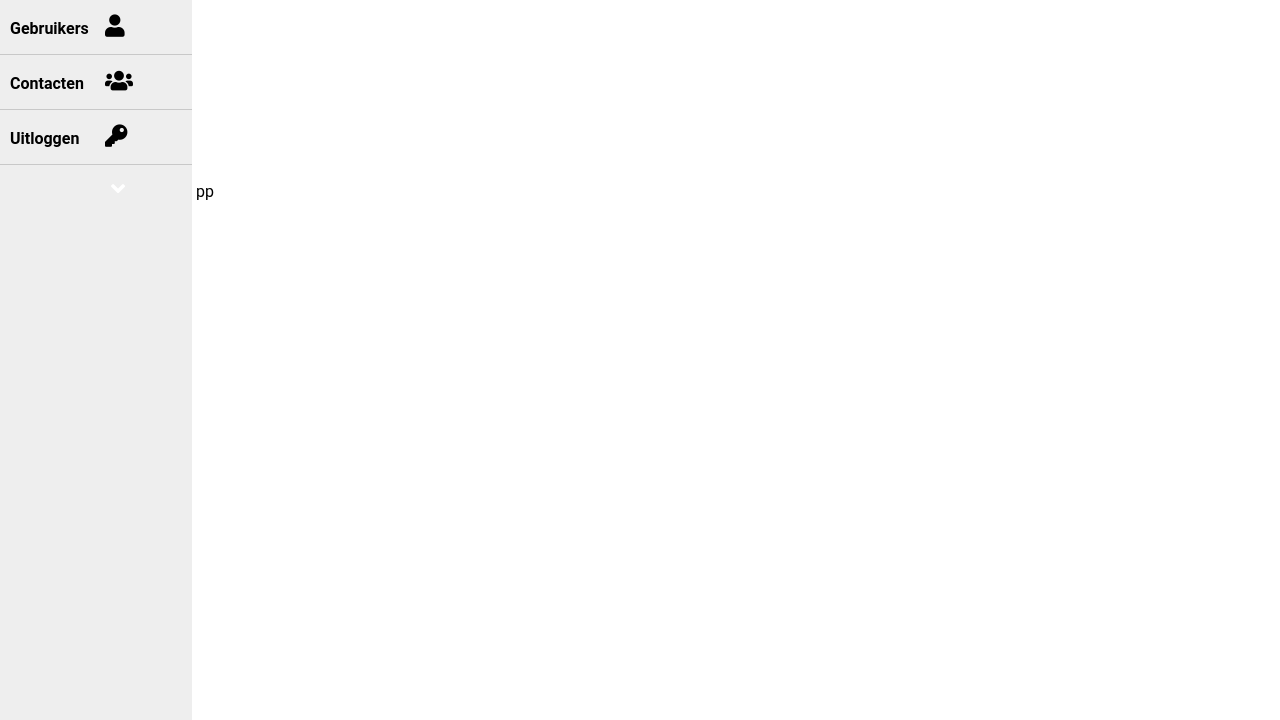
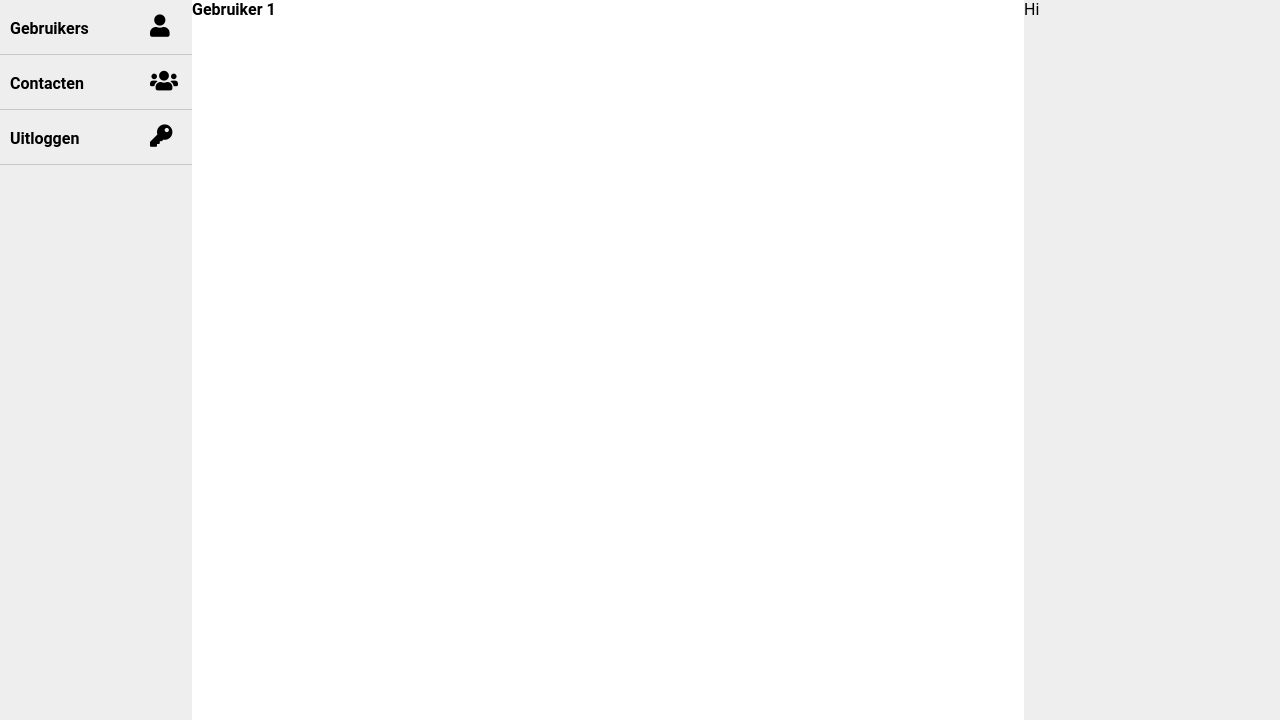
Before and after one commit to MrMoosti/adresboek-php, a PHP site: page / in a window 1280 px wide. Shown: the part 80-800 px from the top of the page. Run offline with PHP 8.4, Linux system fonts and the light colour scheme; some libraries are stand-ins or nearby versions.

Commit message:
responsive + JS for panels working

```diff
--- a/siteroot/public/index.html
+++ b/siteroot/public/index.html
@@ -1,33 +1,42 @@
 <!DOCTYPE html>
 <html lang="en" dir="ltr">
+
 <head>
   <meta charset="utf-8">
   <title>Header en nog wat</title>
   <link rel="stylesheet" href="stylesheet.css">
   <link rel="stylesheet" href="https://use.fontawesome.com/releases/v5.0.10/css/all.css" integrity="sha384-+d0P83n9kaQMCwj8F4RJB66tzIwOKmrdb46+porD/OvrJ+37WqIM7UoBtwHO6Nlg" crossorigin="anonymous">
 </head>
+
 <body>
   <header>
     <h2>OnlineAdresboek</h2>
   </header>
 
+  <!-- ON EVERY PAGE -->
   <div id="side-panel">
     <nav>
-        <ul class="clearfix menu">
+      <ul class="menu">
         <li>
+          <a href="#">
             <div class="sidepanel-button gebruikers-but">
               <h4>Gebruikers</h4><i class="fas fa-user fa-2x sidepanel-icons"></i>
             </div>
+          </a>
         </li>
         <li>
+          <a href="#">
             <div class="sidepanel-button contacten-but">
               <h4>Contacten</h4><i class="fas fa-users fa-2x sidepanel-icons"></i>
             </div>
+          </a>
         </li>
         <li>
+          <a href="#">
             <div class="sidepanel-button uitloggen-but">
               <h4>Uitloggen</h4><i class="fas fa-key fa-2x sidepanel-icons"></i>
             </div>
+          </a>
         </li>
       </ul>
 
@@ -39,13 +48,24 @@
 
     </nav>
   </div>
+  <!-- ON EVERY PAGE -->
 
-    <section>
-      <p id="mid-section">pp</p>
+
+  <!-- THIS SECTION CHANGES DEPENDEND ON SQL-QUERY -->
+  <section id= "content">
+    <div id="card-box" class="card">
+      <h4>Gebruiker 1</h4>
+    </div>
   </section>
 
-    <script src="js/vendor/jquery-1.11.2.min.js"></script>
+  <section id="detail">
+    <p>Hi</p>
+  </section>
+
+
+  <script src="js/vendor/jquery-3.3.1.min.js"></script>
   <script src="js/main.js"></script>
 
 </body>
+
 </html>
--- a/siteroot/public/js/main.js
+++ b/siteroot/public/js/main.js
@@ -4,4 +4,32 @@ $(document).ready(function() {
 
   });
 
+  $('.menu').toggleClass('slide-down');
+
+  $('#drop-down').on('click', function(e) {
+    // Prevent link from jumping to the top of the page
+    e.preventDefault();
+    // If menu is already showing, slide it up. Otherwise, slide it down.
+
+    $('.menu').toggleClass('slide-down');
+  });
+
+  // Optimalisation: Store the references outside the event handler:
+  var $window = $(window);
+  var $menu = $('.menu');
+
+  function checkWidth() {
+    var windowsize = $window.width();
+    if (windowsize > 767) {
+      var act = $menu.hasClass("slide-down");
+
+      if (!act) {
+        $('.menu').toggleClass('slide-down');
+      }
+    }
+  }
+  // Execute on load
+  checkWidth();
+  // Bind event listener
+  $(window).resize(checkWidth);
 });
--- a/siteroot/public/stylesheet.css
+++ b/siteroot/public/stylesheet.css
@@ -1,6 +1,7 @@
 /* CSS STYLE */
 
 /* Extra small devices (portrait phones, less than 576px) */
+
 /* No media query for `xs` since this is the default in Bootstrap */
 
 html, body {
@@ -48,12 +49,12 @@ header {
   height: 50px;
   background-color: #2960aa;
   margin: 0 auto;
-  margin-top: -2px;
+  margin-top: -1px;
 }
 
 .fa-angle-down {
   color: white;
-  padding-left: 8px;
+  padding-left: 10px;
 }
 
 ul {
@@ -61,18 +62,19 @@ ul {
   margin: 0 auto;
 }
 
-ul a {
-  display: block;
+nav li {
+  width: 100%;
 }
 
-nav li {
-  width: 100%;
+.menu {
+    height: 0;
+    overflow: hidden;
+    transition: height 0.3s linear;
   }
 
 .slide-down {
   height: 275px;
 }
-
 
 #side-panel h4 {
   font-size: 2.3em;
@@ -82,16 +84,26 @@ nav li {
   margin-left: 30px;
 }
 
-#side-panel > nav > ul > li:nth-child(1) > div > i {
+#side-panel {
+  position: absolute;
+  width: 100%;
+  z-index: 99;
+}
+
+#side-panel>nav>ul>li:nth-child(1)>div>i {
   margin-left: 40px;
 }
 
-#side-panel > nav > ul > li:nth-child(2) > div > i {
+#side-panel>nav>ul>li:nth-child(2)>div>i {
   margin-left: 55px;
 }
 
-#side-panel > nav > ul > li:nth-child(3) > div > i {
+#side-panel>nav>ul>li:nth-child(3)>div>i {
   margin-left: 70px;
+}
+
+#side-panel a {
+  color: inherit;
 }
 
 .sidepanel-button {
@@ -109,12 +121,28 @@ nav li {
   margin-left: 50px;
 }
 
+/* CONTENT */
+
+#content {
+  width: 100%;
+  display: block;
+  height: 30%;
+}
+
+/* DETAIL PANEL */
+
+#detail {
+  width: 100%;
+  height: 70%;
+  display: block;
+  background-color: #EEEEEE;
+}
+
 
 /* MEDIA QUERIES */
+/* Small devices (landscape phones, 576px and up) */
 
-/* Small devices (landscape phones, 576px and up) */
 @media (min-width: 576px) {
-
   header h2 {
     font-size: 3.7em;
     padding-top: 25px;
@@ -122,20 +150,18 @@ nav li {
 }
 
 /* Medium devices (tablets, 768px and up) */
+
 @media (min-width: 768px) {
-
   header h2 {
     padding-top: 15px;
     font-size: 3.4em;
   }
-
 }
 
 /*Large devices (desktops, 992px and up) */
+
 @media (min-width: 992px) {
-
   /* HEADER */
-
   header h2 {
     color: white;
     padding-left: 20px;
@@ -144,7 +170,6 @@ nav li {
     font-size: 2.3em;
     text-align: left;
   }
-
   header {
     top: 0px;
     left: 0px;
@@ -152,70 +177,84 @@ nav li {
     width: 100%;
     height: 10%;
   }
-
   /* SIDE PANEL */
-
   #side-panel {
     background-color: #EEEEEE;
     width: 15%;
     height: 90%;
   }
-
   #side-panel h4 {
     padding: 0;
     margin: 0;
     font-size: 0.8em;
     padding-left: 10px;
     display: inline-block;
-    width: 90px;
+    width: 70px;
     text-align: left;
   }
-
   .fas {
     display: inline-block;
     margin-top: 15px;
-    padding-left: 15px;
+    padding-left: 0px;
     font-size: 1.4em !important;
   }
-
-  #side-panel > nav > ul > li:nth-child(1) > div > i {
+  #side-panel>nav>ul>li:nth-child(1)>div>i {
     margin-left: 0px;
   }
-
-  #side-panel > nav > ul > li:nth-child(2) > div > i {
+  #side-panel>nav>ul>li:nth-child(2)>div>i {
     margin-left: 0px;
   }
-
-  #side-panel > nav > ul > li:nth-child(3) > div > i {
+  #side-panel>nav>ul>li:nth-child(3)>div>i {
     margin-left: 0px;
   }
-
   .sidepanel-button {
     background-color: #EEEEEE;
     height: 55px;
   }
-
   #drop-down {
     width: 0;
     height: 0;
   }
-
   #side-panel {
     display: inline-block;
   }
-
-  section {
-    display: inline-block;
-    top: 0;
+  #content {
+    position: absolute;
+    width: 65%;
+  }
+  #side-panel {
+    position: static;
+    width: 15%;
+    z-index: 1;
+  }
+  #drop-down > i {
+    font-size: 0em !important;
   }
 
+  /* CONTENT */
+
+  #content {
+    position: absolute;
+    width: 65%;
+    display: inline-block;
+  }
+
+  /* DETAIL PANEL */
+
+  #detail {
+    width: 20%;
+    height: 90%;
+    display: inline-block;
+    position: absolute;
+    margin-left: 65%;
+    background-color: #EEEEEE;
+  }
 }
 
 /* Extra large devices (large desktops, 1200px and up) */
+
 @media (min-width: 1200px) {
-
   /* HEADER */
-
   header h2 {
     color: white;
     padding-left: 20px;
@@ -224,7 +263,6 @@ nav li {
     font-size: 3em;
     text-align: left;
   }
-
   header {
     top: 0px;
     left: 0px;
@@ -232,52 +270,70 @@ nav li {
     width: 100%;
     height: 10%;
   }
-
   /* SIDE PANEL */
-
   #side-panel {
     background-color: #EEEEEE;
     width: 15%;
     height: 90%;
+    position: relative;
   }
-
   #side-panel h4 {
     padding: 0;
     margin: 0;
     font-size: 1em;
     padding-left: 10px;
     display: inline-block;
-    width: 90px;
+    width: 85px;
     text-align: left;
   }
-
   .fas {
     display: inline-block;
     margin-top: 15px;
     padding-left: 15px;
     font-size: 1.4em !important;
   }
-
-  #side-panel > nav > ul > li:nth-child(1) > div > i {
+  #side-panel>nav>ul>li:nth-child(1)>div>i {
     margin-left: 0px;
   }
-
-  #side-panel > nav > ul > li:nth-child(2) > div > i {
+  #side-panel>nav>ul>li:nth-child(2)>div>i {
     margin-left: 0px;
   }
-
-  #side-panel > nav > ul > li:nth-child(3) > div > i {
+  #side-panel>nav>ul>li:nth-child(3)>div>i {
     margin-left: 0px;
   }
-
   .sidepanel-button {
     background-color: #EEEEEE;
     height: 55px;
   }
-
   #drop-down {
     width: 0;
     height: 0;
   }
+  #side-panel {
+    position: static;
+    width: 15%;
+    z-index: 1;
+  }
+  #drop-down > i {
+    font-size: 0em !important;
+  }
 
+  /* CONTENT */
+
+  #content {
+    position: absolute;
+    width: 65%;
+    display: inline-block;
   }
+
+  /* DETAIL PANEL */
+
+  #detail {
+    width: 20%;
+    height: 90%;
+    display: inline-block;
+    position: absolute;
+    margin-left: 65%;
+    background-color: #EEEEEE;
+  }
+}
```
Also changed, not shown: siteroot/public/js/vendor/jquery-3.3.1.min.js (renamed from siteroot/public/js/vendor/jquery-1.11.2.min.js), siteroot/public/js/vendor/modernizr-2.8.3.min.js (deleted). Lines whose indentation alone changed are shown as unchanged.
